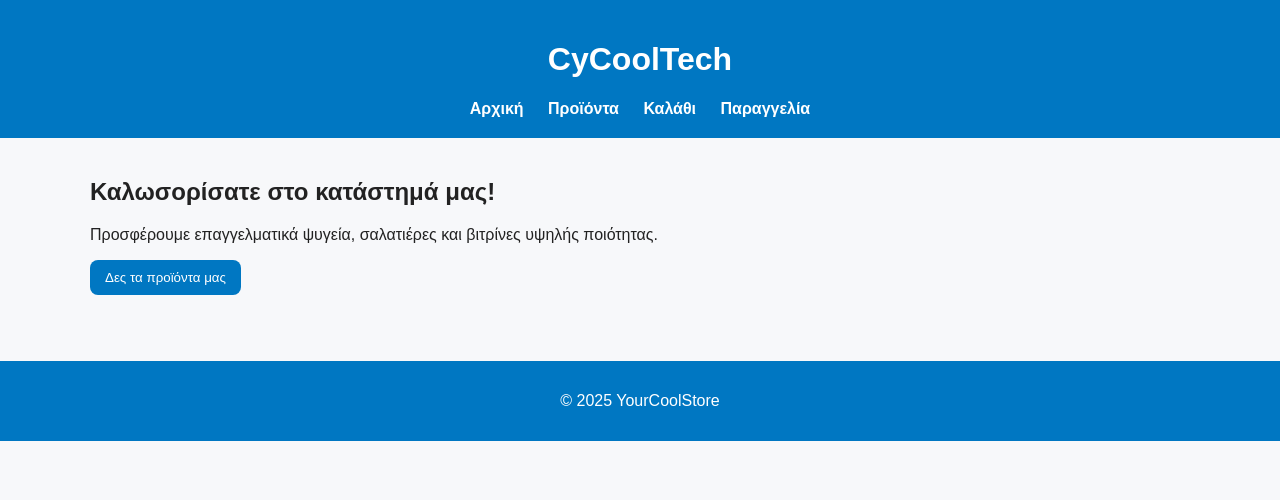
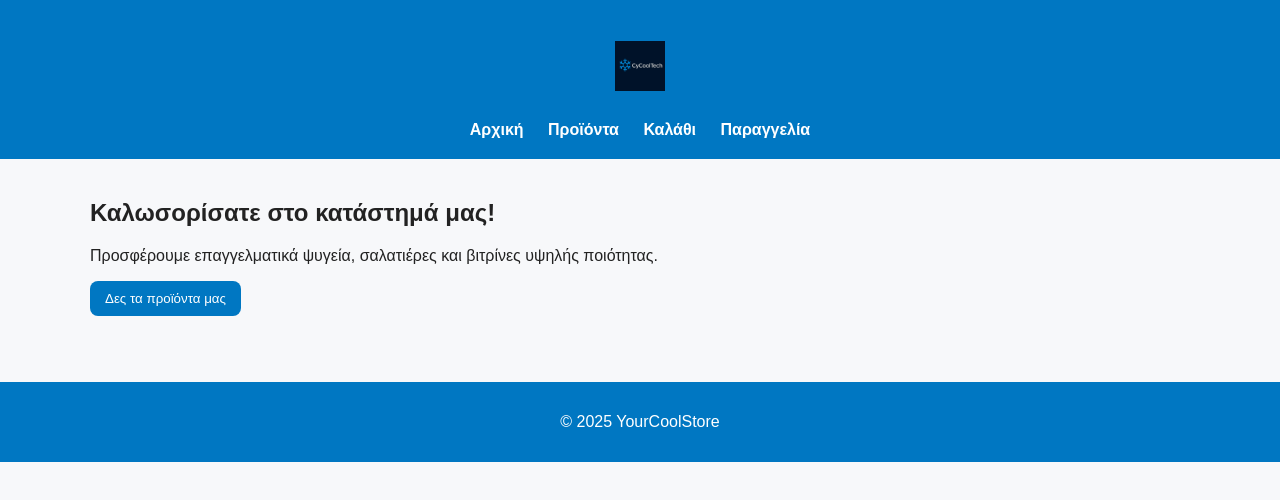
Before and after one commit to arestischri-collab/CyCoolTech, a plain HTML site: page index.html in a window 1280 px wide. Drawn offline with Linux system fonts and the light colour scheme.

Commit message:
Update index.html

```diff
--- a/index.html
+++ b/index.html
@@ -8,7 +8,10 @@
 </head>
 <body>
   <header>
-    <h1>CyCoolTech</h1>
+    <h1 class="logo">
+  <img src="images/logo.png" alt="CyCoolTech" style="height:50px">
+</h1>
+
     <nav>
       <a href="index.html">Αρχική</a>
       <a href="products.html">Προϊόντα</a>
```
